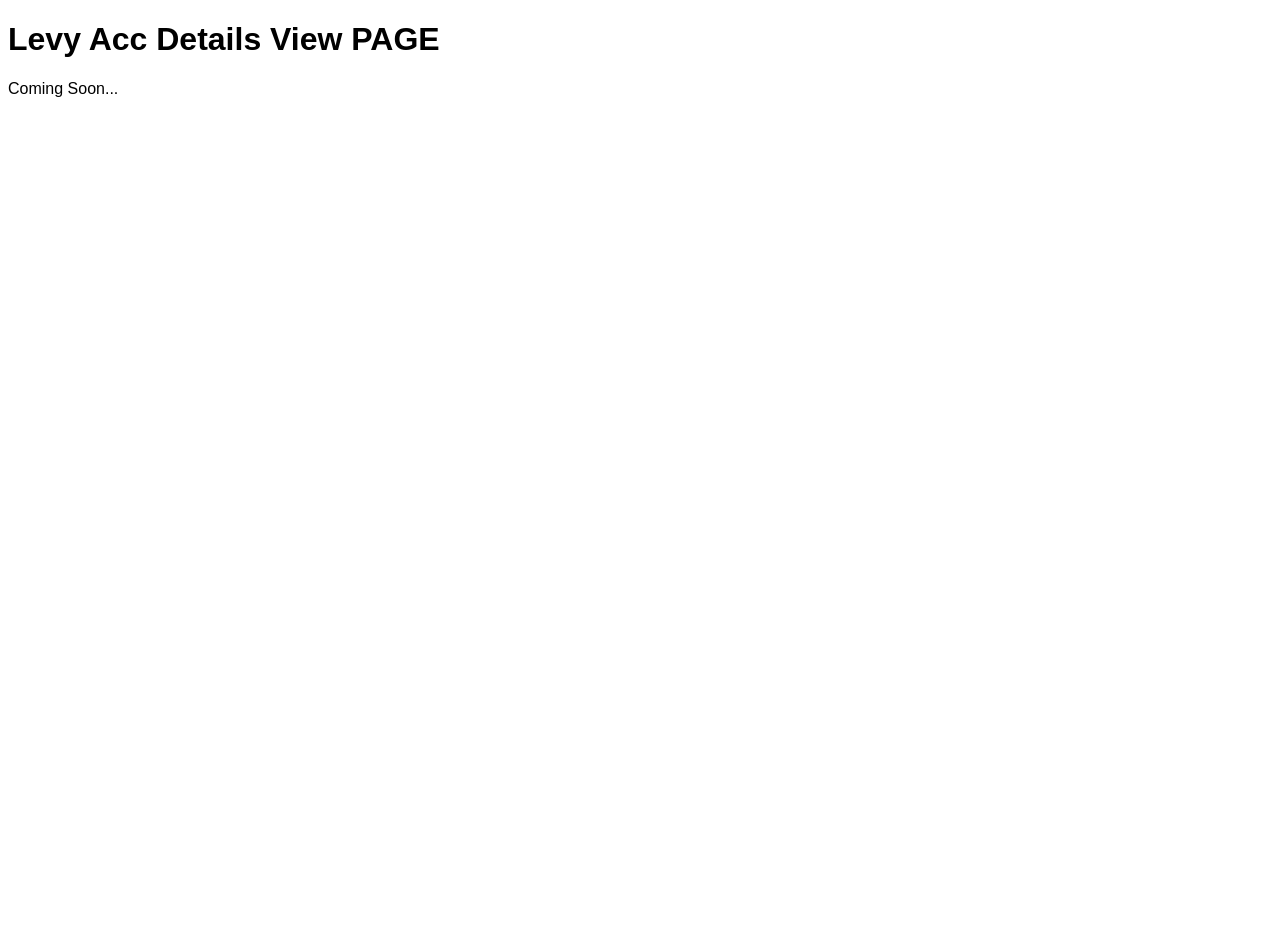
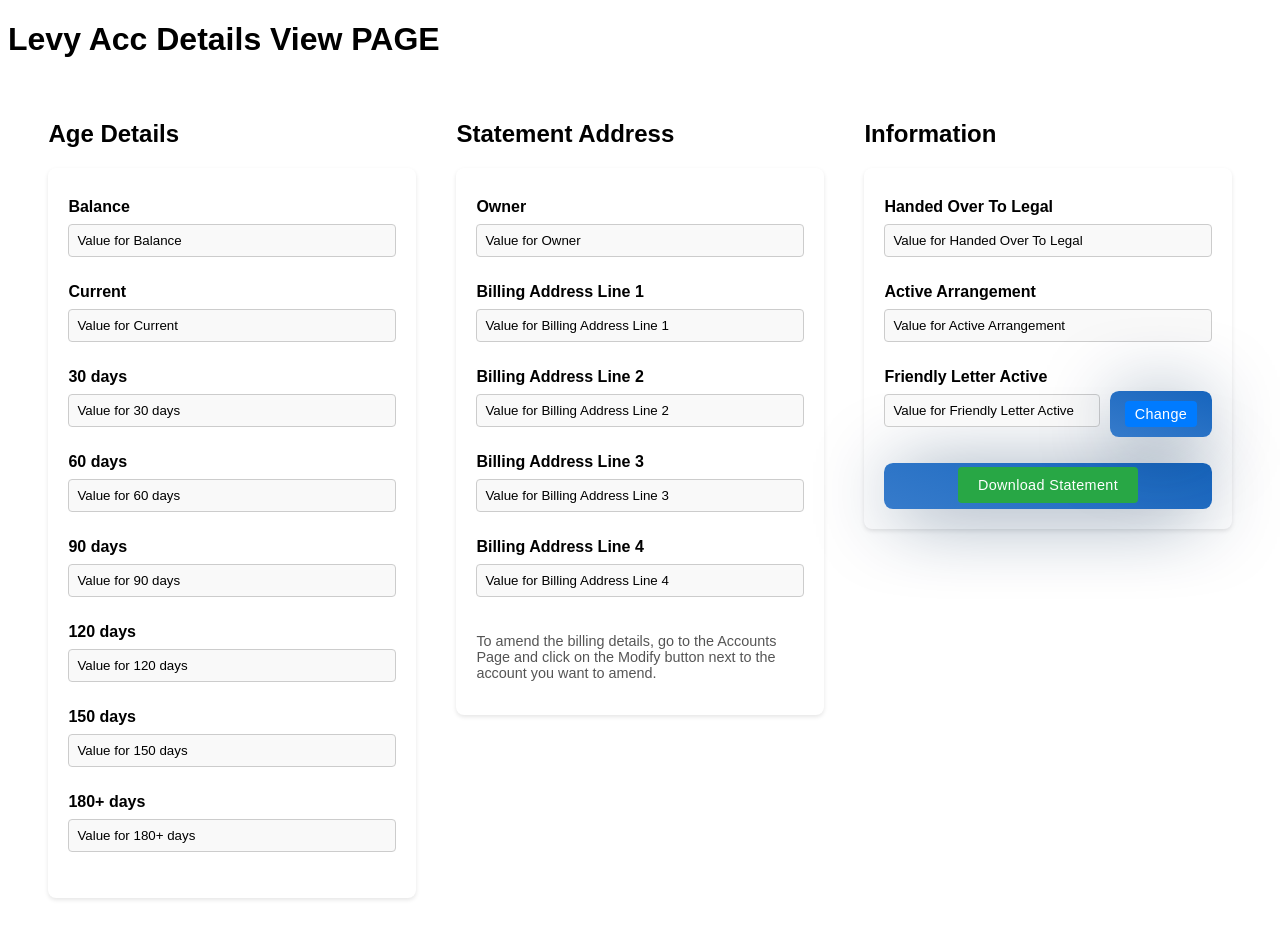
Before and after one commit to AmoryBotha/gmadevappfrontend, a React (Vite) app: page /levyAccounts in a window 1280 px wide. Before the commit the page ends 800 px from the top, so only its background shows below. Built offline with nearby package versions, Linux system fonts and the light colour scheme.

Commit message:
view levy details page

```diff
--- a/src/components/LevyACCDetailsView.jsx
+++ b/src/components/LevyACCDetailsView.jsx
@@ -1,9 +1,133 @@
+import React from "react";
+import { Link } from "react-router-dom";
+
 function LevyAccDetailsViewFunc(){
     return <div>
         <h1>Levy Acc Details View PAGE</h1>
-        <p>Coming Soon...</p>
+        <div style={{ display: "flex", justifyContent: "space-around", padding: "20px", fontFamily: "Arial, sans-serif" }}>
+            {/* Age Details Form */}
+            <div style={{ width: "30%" }}>
+                <h2>Age Details</h2>
+                <form>
+                    {["Balance", "Current", "30 days", "60 days", "90 days", "120 days", "150 days", "180+ days"].map((label, index) => (
+                        <div key={index} style={{ marginBottom: "10px" }}>
+                            <label style={{ display: "block", fontWeight: "bold" }}>{label}</label>
+                            <input
+                                type="text"
+                                readOnly
+                                value={`Value for ${label}`} // Example value, replace dynamically as needed
+                                style={{
+                                    width: "100%",
+                                    padding: "8px",
+                                    border: "1px solid #ccc",
+                                    borderRadius: "4px",
+                                    backgroundColor: "#f9f9f9",
+                                }}
+                            />
+                        </div>
+                    ))}
+                </form>
+            </div>
+
+            {/* Statement Address Form */}
+            <div style={{ width: "30%" }}>
+                <h2>Statement Address</h2>
+                <form>
+                    {["Owner", "Billing Address Line 1", "Billing Address Line 2", "Billing Address Line 3", "Billing Address Line 4"].map((label, index) => (
+                        <div key={index} style={{ marginBottom: "10px" }}>
+                            <label style={{ display: "block", fontWeight: "bold" }}>{label}</label>
+                            <input
+                                type="text"
+                                readOnly
+                                value={`Value for ${label}`} // Example value, replace dynamically as needed
+                                style={{
+                                    width: "100%",
+                                    padding: "8px",
+                                    border: "1px solid #ccc",
+                                    borderRadius: "4px",
+                                    backgroundColor: "#f9f9f9",
+                                }}
+                            />
+                        </div>
+                    ))}
+                    <p style={{ marginTop: "20px", fontSize: "0.9em", color: "#555" }}>
+                        To amend the billing details, go to the Accounts Page and click on the Modify button next to the account you want to amend.
+                    </p>
+                </form>
+            </div>
+
+            {/* Information Form */}
+            <div style={{ width: "30%" }}>
+                <h2>Information</h2>
+                <form>
+                    {["Handed Over To Legal", "Active Arrangement", "Friendly Letter Active"].map((label, index) => (
+                        <div key={index} style={{ marginBottom: "10px" }}>
+                            <label style={{ display: "block", fontWeight: "bold" }}>{label}</label>
+                            {label === "Friendly Letter Active" ? (
+                                <div style={{ display: "flex", alignItems: "center", gap: "10px" }}>
+                                    <input
+                                        type="text"
+                                        readOnly
+                                        value={`Value for ${label}`} // Example value, replace dynamically as needed
+                                        style={{
+                                            flex: 1,
+                                            padding: "8px",
+                                            border: "1px solid #ccc",
+                                            borderRadius: "4px",
+                                            backgroundColor: "#f9f9f9",
+                                        }}
+                                    />
+                                    <li className="form-button" style={{ listStyle: "none" }}>
+                                        <Link
+                                            to="/friendly"
+                                            style={{
+                                                textDecoration: "none",
+                                                color: "#fff",
+                                                backgroundColor: "#007bff",
+                                                padding: "5px 10px",
+                                                borderRadius: "4px",
+                                            }}
+                                        >
+                                            Change
+                                        </Link>
+                                    </li>
+                                </div>
+                            ) : (
+                                <input
+                                    type="text"
+                                    readOnly
+                                    value={`Value for ${label}`} // Example value, replace dynamically as needed
+                                    style={{
+                                        width: "100%",
+                                        padding: "8px",
+                                        border: "1px solid #ccc",
+                                        borderRadius: "4px",
+                                        backgroundColor: "#f9f9f9",
+                                    }}
+                                />
+                            )}
+                        </div>
+                    ))}
+                    <div style={{ textAlign: "center", marginTop: "20px" }}>
+                        <li className="form-button" style={{ listStyle: "none" }}>
+                            <Link
+                                to="/statement"
+                                style={{
+                                    textDecoration: "none",
+                                    color: "#fff",
+                                    backgroundColor: "#28a745",
+                                    padding: "10px 20px",
+                                    borderRadius: "4px",
+                                }}
+                            >
+                                Download Statement
+                            </Link>
+                        </li>
+                    </div>
+                </form>
+            </div>
         </div>
-
+        </div>
 }
 
 export default LevyAccDetailsViewFunc
```
